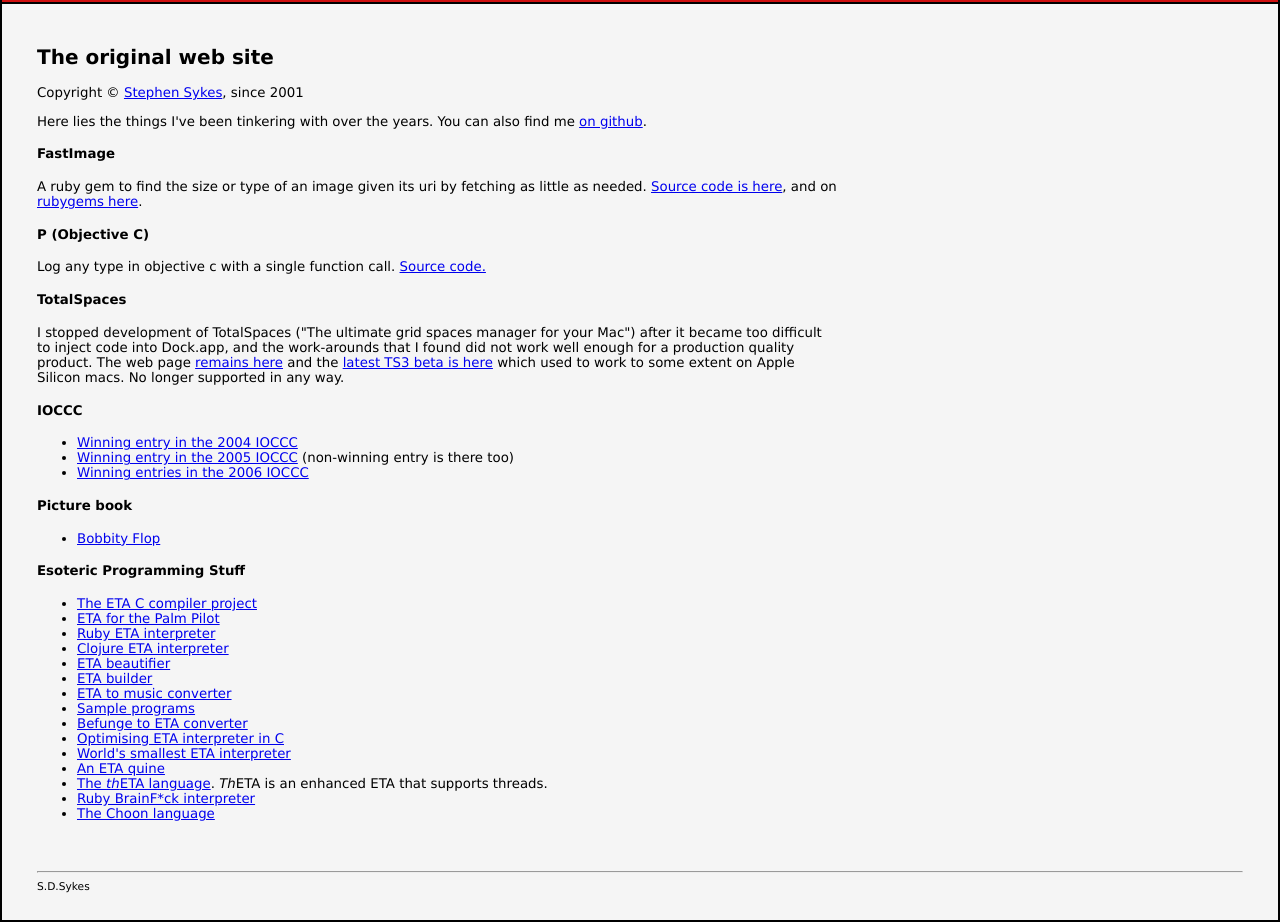
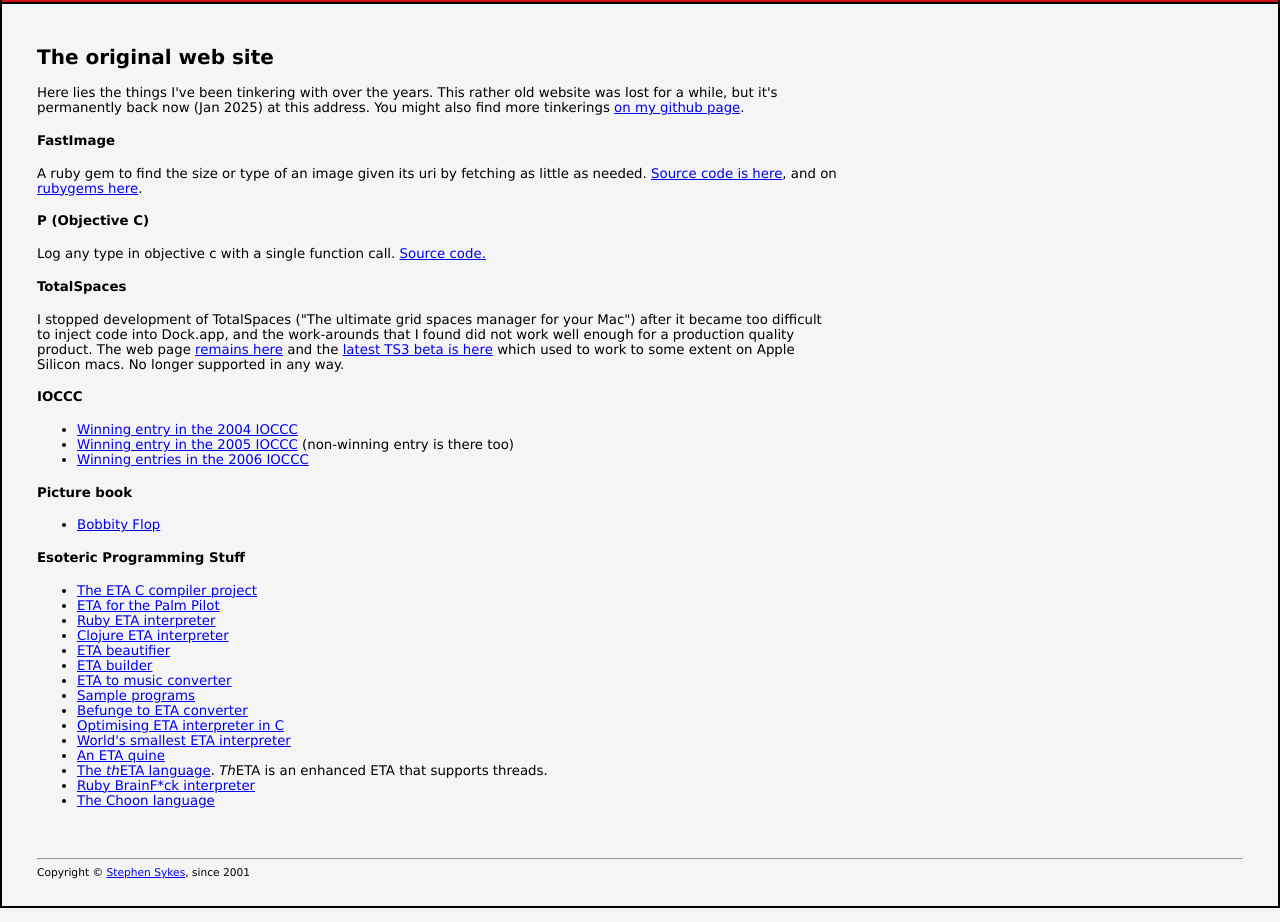
Before and after one commit to sdsykes/ss_com_site, a plain HTML site: page index.html in a window 1280 px wide. Shown: the part 73-995 px from the top of the page. Drawn offline with Linux system fonts and the light colour scheme.

Commit message:
Move copyright to footer

```diff
--- a/index.html
+++ b/index.html
@@ -24,8 +24,7 @@
 
 
 <br><h2>The original web site</h2>
-Copyright &copy; <a href="me.html">Stephen Sykes</a>, since 2001
-<p>Here lies the things I've been tinkering with over the years. You can also find me <a href="https://github.com/sdsykes">on github</a>.</p>
+<p>Here lies the things I've been tinkering with over the years. This rather old website was lost for a while, but it's permanently back now (Jan 2025) at this address. You might also find more tinkerings <a href="https://github.com/sdsykes">on my github page</a>.</p>
 <h4>FastImage</h4>
 <p>A ruby gem to find the size or type of an image given its uri by fetching as little as needed. <a href="https://github.com/sdsykes/fastimage">Source code is here</a>, and on <a href="https://rubygems.org/gems/fastimage">rubygems here</a>.</p>
 <h4>P (Objective C)</h4>
@@ -65,7 +64,7 @@
 
     </div>
     <BR><BR><HR>
-    <div class="footer">S.D.Sykes</div>
+    <div class="footer">Copyright &copy; <a href="me.html">Stephen Sykes</a>, since 2001</div>
   </div>
 </div>
 </body>
```
